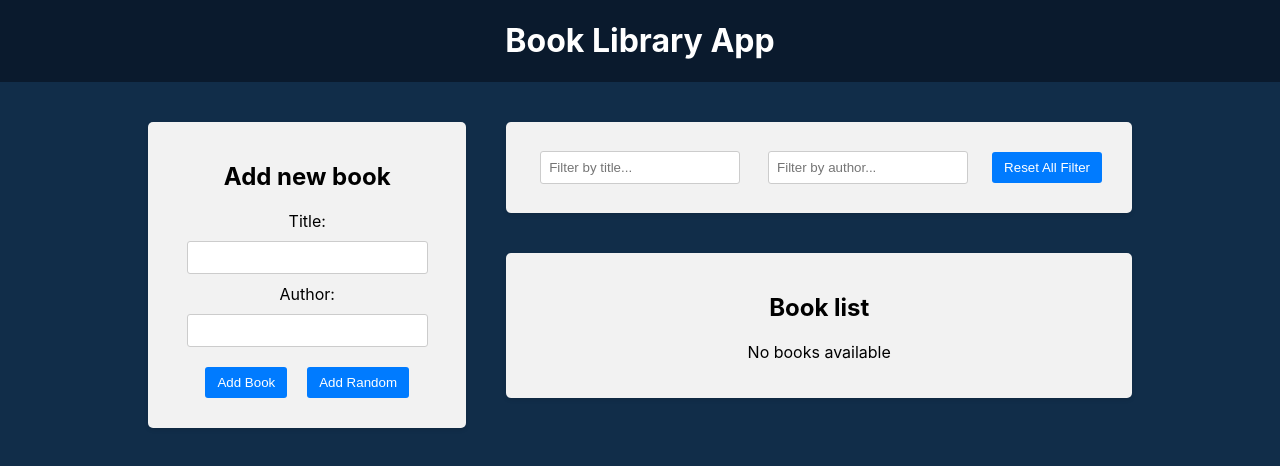
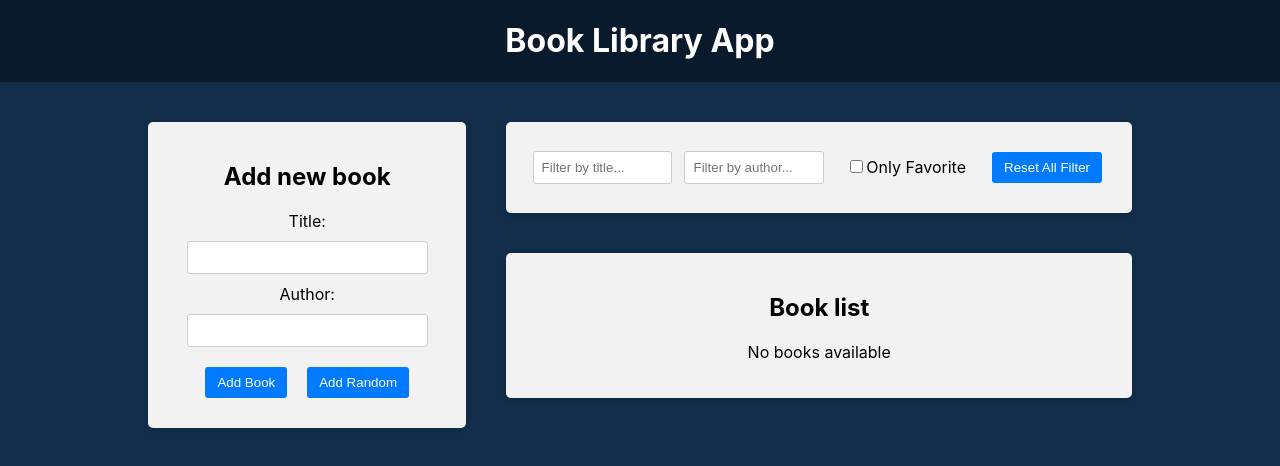
Before and after one commit to LiXo1337/Book-App-with-help-React-and-Redux, a React (Create React App) app in the folder frontend/: page / in a window 1280 px wide. Shown: the top 466 px of the page. Built offline with nearby package versions, Linux system fonts and the light colour scheme.

Commit message:
Favorite checkbox filter

```diff
--- a/frontend/src/components/BookList/BookList.jsx
+++ b/frontend/src/components/BookList/BookList.jsx
@@ -6,13 +6,15 @@
 import {
   selectTitleFilter,
   selectAuthorFilter,
+  selectOnlyFavoriteFilter,
 } from "../../redux/slices/filterSlice";
 
 const BookList = () => {
   const dispatch = useDispatch();
   const books = useSelector((state) => state.books);
-  const titleFilter = useSelector(selectTitleFilter);
-  const authorFilter = useSelector(selectAuthorFilter);
+  const titleFilter = useSelector(selectTitleFilter),
+    authorFilter = useSelector(selectAuthorFilter),
+    onlyFavoriteFilter = useSelector(selectOnlyFavoriteFilter);
 
   const handleChangeFavorite = (id) => {
     return dispatch(chengeFavorite(id));
@@ -31,7 +33,9 @@
       .toLowerCase()
       .includes(authorFilter.toLowerCase());
 
-    return matchesTitle && matchesAuthor;
+    const matchesFavorite = onlyFavoriteFilter ? book.isFavorite : true;
+
+    return matchesTitle && matchesAuthor && matchesFavorite;
   });
 
   return (
--- a/frontend/src/components/Filter/Filter.jsx
+++ b/frontend/src/components/Filter/Filter.jsx
@@ -2,16 +2,19 @@
 import {
   setTitleFilter,
   setAuthorFilter,
+  setOnlyFavoriteFilter,
   resetFilters,
   selectTitleFilter,
   selectAuthorFilter,
+  selectOnlyFavoriteFilter,
 } from "../../redux/slices/filterSlice";
 import { useDispatch, useSelector } from "react-redux";
 
 const Filter = () => {
   const dispatch = useDispatch();
-  const titleFilter = useSelector(selectTitleFilter);
-  const authorFilter = useSelector(selectAuthorFilter);
+  const titleFilter = useSelector(selectTitleFilter),
+    authorFilter = useSelector(selectAuthorFilter),
+    onlyFavoriteFilter = useSelector(selectOnlyFavoriteFilter);
 
   const handleTitleFilterChange = (e) => {
     return dispatch(setTitleFilter(e.target.value));
@@ -19,6 +22,10 @@
 
   const handleAuthorFilterChange = (e) => {
     return dispatch(setAuthorFilter(e.target.value));
+  };
+
+  const handleOnlyFavoriteFilter = () => {
+    return dispatch(setOnlyFavoriteFilter());
   };
 
   const handleResetFilters = () => {
@@ -44,6 +51,16 @@
             placeholder="Filter by author..."
           />
         </div>
+        <div className="filter-group">
+          <label>
+            <input
+              type="checkbox"
+              checked={onlyFavoriteFilter}
+              onClick={handleOnlyFavoriteFilter}
+            />
+            Only Favorite
+          </label>
+        </div>
         <button onClick={handleResetFilters}>Reset All Filter</button>
       </div>
     </div>
--- a/frontend/src/redux/slices/filterSlice.js
+++ b/frontend/src/redux/slices/filterSlice.js
@@ -3,6 +3,7 @@
 const initialState = {
   title: "",
   author: "",
+  onlyFavorite: false,
 };
 
 const filterSlice = createSlice({
@@ -10,10 +11,14 @@
   initialState,
   reducers: {
     setTitleFilter: (state, action) => {
-      return { ...state, title: action.payload };
+      state.title = action.payload;
     },
     setAuthorFilter: (state, action) => {
-      return { ...state, author: action.payload };
+      state.author = action.payload;
+    },
+
+    setOnlyFavoriteFilter: (state) => {
+      state.onlyFavorite = !state.onlyFavorite;
     },
     resetFilters: (state) => {
       return initialState;
@@ -21,10 +26,15 @@
   },
 });
 
-export const { setTitleFilter, resetFilters, setAuthorFilter } =
-  filterSlice.actions;
+export const {
+  setTitleFilter,
+  resetFilters,
+  setAuthorFilter,
+  setOnlyFavoriteFilter,
+} = filterSlice.actions;
 
-export const selectTitleFilter = (state) => state.filter.title;
-export const selectAuthorFilter = (state) => state.filter.author;
+export const selectTitleFilter = (state) => state.filter.title,
+  selectAuthorFilter = (state) => state.filter.author,
+  selectOnlyFavoriteFilter = (state) => state.filter.onlyFavorite;
 
 export default filterSlice.reducer;
```
